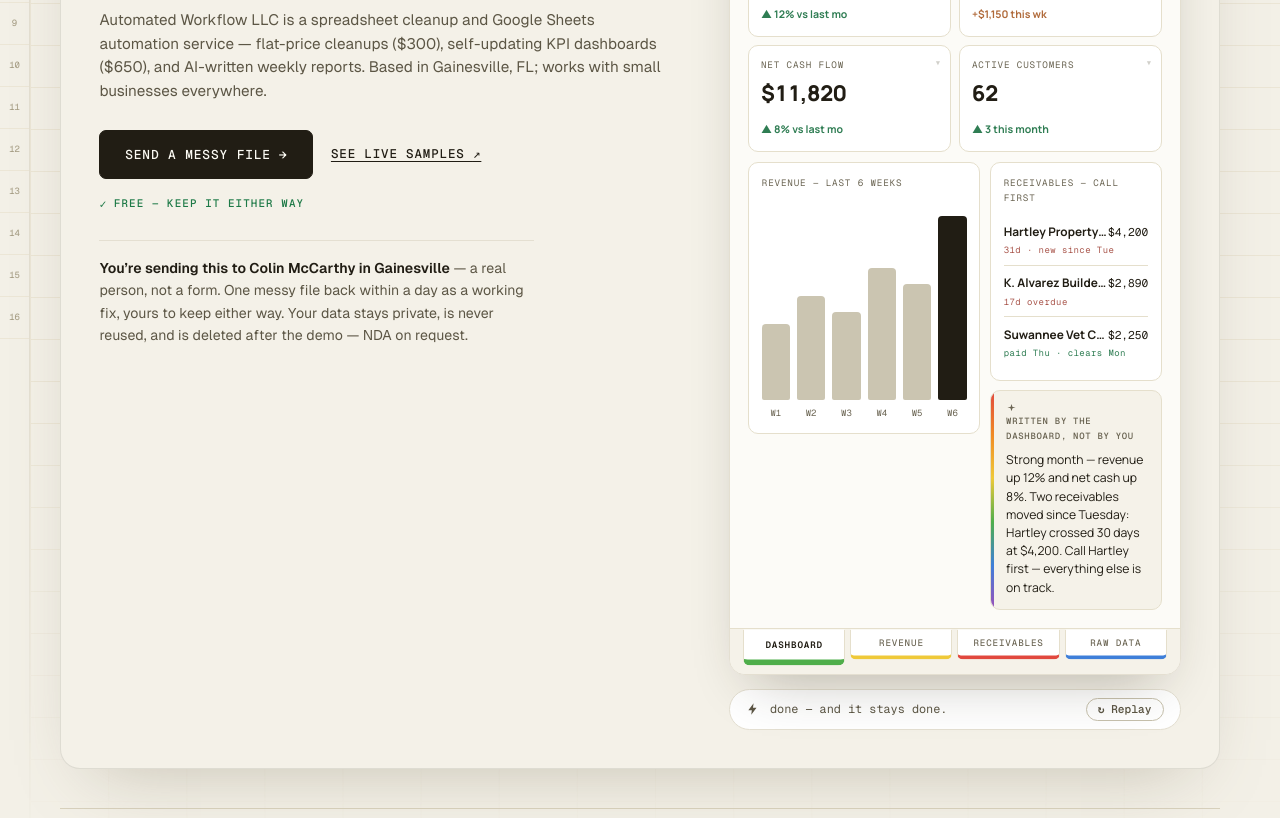
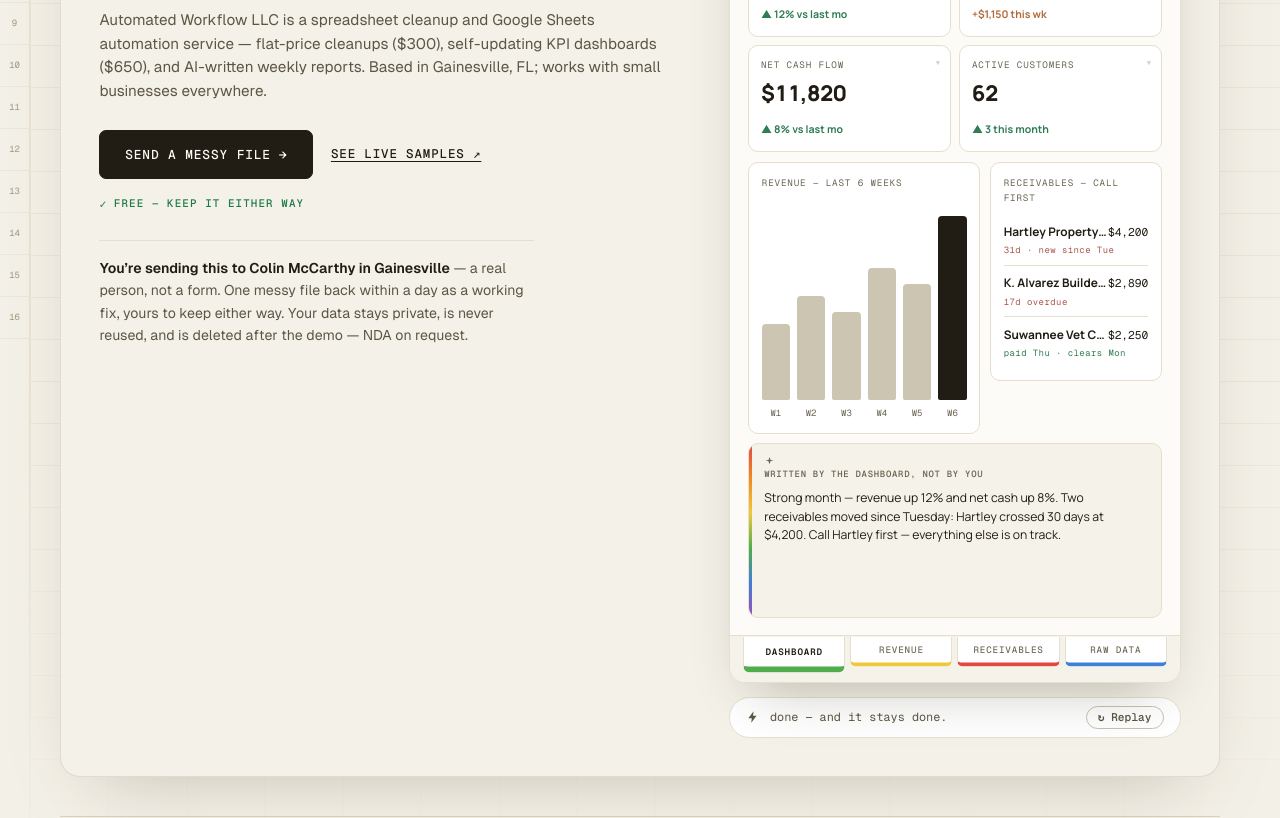
Before and after one commit to automatedworkflowllc-design/awllc-website, a plain HTML site: page index.html in a window 1280 px wide. Shown: the part 422-1240 px from the top of the page. Drawn offline with Linux system fonts and the light colour scheme.

Commit message:
Hero demo: AI summary is a full-width bar across the bottom
The "written by the dashboard" summary was trapped in the narrow right column
under the receivables, stretching its text into a tall 8-line box. Moved the
.pai panel out of .pside to be a full-width row below the grid (hidden in the
revenue/raw views), so the narrative reads in ~3 lines. With the chart bars now
pinned to a fixed height, the grid columns go back to stretched so chart +
receivables sit balanced side-by-side above the summary.

Verified real-browser: AI bar full-width desktop + mobile, 0 overflow at 390px.

Co-Authored-By: Claude Fable 5 <noreply@anthropic.com>
Claude-Session: https://claude.ai/code/session_01MevWNsucWRmw8C5GABbqUR

```diff
--- a/index.html
+++ b/index.html
@@ -1086,8 +1086,12 @@ section{ scroll-margin-top: 84px; }
 .pb.hi{ background: var(--pbar-hi); }
 /* fixed chart height so the bars scale WITHIN a constant box — the panel no
    longer resizes between dashboard/revenue views (was sliding the layout) */
-.demo .pgrid{ align-items: start; }
+.demo .pgrid{ align-items: stretch; }
 .demo .chart-panel .pbars{ flex: none; height: 200px; min-height: 0; }
+/* AI summary is a full-width bar across the bottom (was a tall narrow side box) */
+.demo .pai-wide{ margin-top: .6rem; }
+.demo[data-view="revenue"] .pai-wide,
+.demo[data-view="raw"] .pai-wide{ display: none; }
 .paxis{ display: flex; gap: .45rem; margin-top: .4rem; }
 .paxis span{ flex: 1; text-align: center; font-family: var(--mono); font-size: .56rem; color: var(--app-soft); font-variant-numeric: tabular-nums; }
 .pside{ display: flex; flex-direction: column; gap: .6rem; min-width: 0; }
@@ -1808,14 +1812,15 @@ a.btn-green:hover, a.btn-green:focus, a.btn-green:active, .btn-green{
                     <div class="prec"><b>K. Alvarez Builders</b><span class="amt">$2,890</span><span class="ptag due">17d overdue</span></div>
                     <div class="prec"><b>Suwannee Vet Clinic</b><span class="amt">$2,250</span><span class="ptag paid">paid Thu &middot; clears Mon</span></div>
                   </div>
-                  <div class="ppanel pai cell" style="--tx:0px;--ty:36px;--tr:1.5deg;--d:.5s">
-                    <span class="pai-tag">
-                      <svg width="11" height="11" viewBox="0 0 24 24" fill="currentColor" aria-hidden="true"><path d="M12 2l2.2 6.5L21 10l-6.8 1.5L12 18l-2.2-6.5L3 10l6.8-1.5L12 2z"/></svg>
-                      Written by the dashboard, not by you
-                    </span>
-                    <p id="ai-text">Strong month &mdash; revenue up 12% and net cash up 8%. Two receivables moved since Tuesday: Hartley crossed 30 days at $4,200. Call Hartley first &mdash; everything else is on track.</p>
-                  </div>
                 </div>
+              </div>
+
+              <div class="ppanel pai pai-wide cell" style="--tx:0px;--ty:30px;--tr:0deg;--d:.5s">
+                <span class="pai-tag">
+                  <svg width="11" height="11" viewBox="0 0 24 24" fill="currentColor" aria-hidden="true"><path d="M12 2l2.2 6.5L21 10l-6.8 1.5L12 18l-2.2-6.5L3 10l6.8-1.5L12 2z"/></svg>
+                  Written by the dashboard, not by you
+                </span>
+                <p id="ai-text">Strong month &mdash; revenue up 12% and net cash up 8%. Two receivables moved since Tuesday: Hartley crossed 30 days at $4,200. Call Hartley first &mdash; everything else is on track.</p>
               </div>
 
               <!-- raw-data view — the cleaned source rows behind the dashboard -->
```
